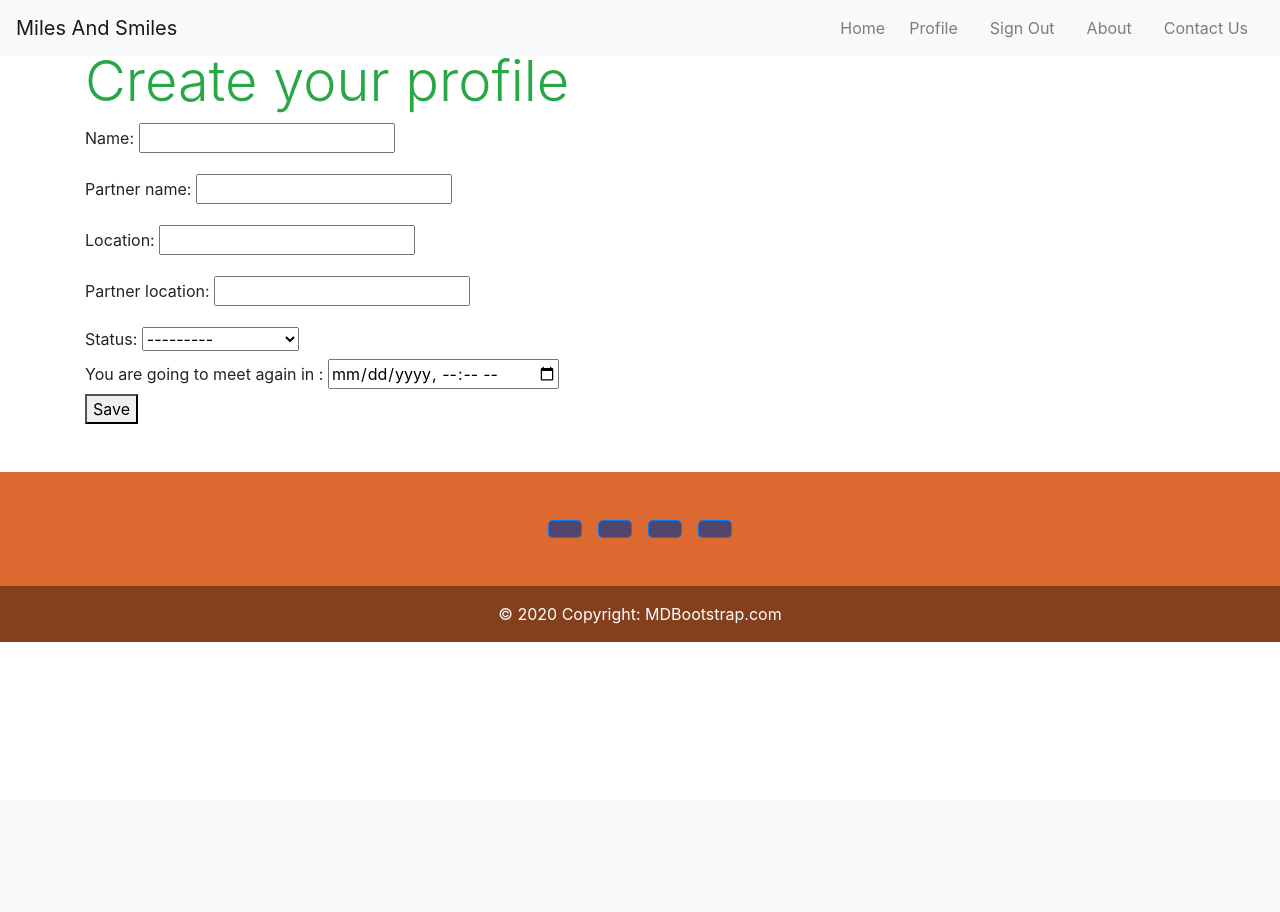
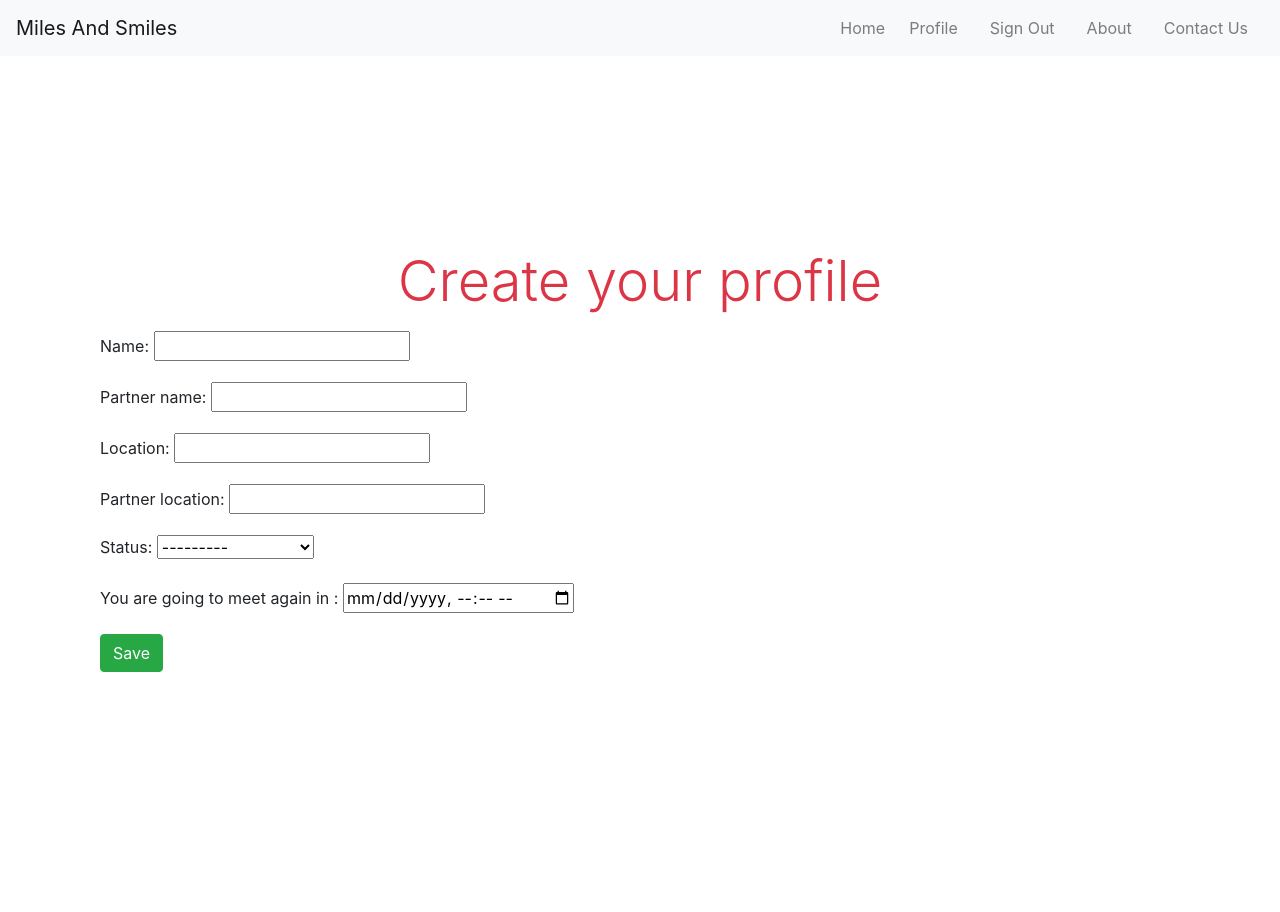
Before and after one commit to VCGithubCode/the-love-bugs, a Django app: page /profile/ in a window 1280 px wide. Shown: the top 912 px of the page. Before the commit the page ends 642 px from the top, so only its background shows below. Run offline with Django 3.2, Linux system fonts and the light colour scheme; the visitor is signed in with stand-in values (Sample User, id 1); some libraries are stand-ins or nearby versions.

Commit message:
fixed profile form bssic bootstreap

```diff
--- a/home/static/home/css/about_contact.css
+++ b/home/static/home/css/about_contact.css
@@ -6,10 +6,7 @@ body {
     flex-direction: column;
   }
 
-.contact-form {
-    margin-bottom: 250px;
-    padding-top: 200px;
-}
+
 /* .move-card-down {
     margin-top: 50px;
 }
--- a/home/static/home/css/profiie.css
+++ b/home/static/home/css/profile.css
@@ -4,3 +4,8 @@ body {
     display: flex;
     flex-direction: column;
   }
+
+  .contact-form {
+    margin-bottom: 260px;
+    padding-top: 200px;
+}
--- a/home/static/home/css/profile_view.css
+++ b/home/static/home/css/profile_view.css
@@ -1,3 +1,4 @@
+
 body {
   min-height: 100vh; /* Ensure the body takes up at least the full height of the viewport */
   margin: 0; /* Remove default margin */
--- a/home/templates/home/profile.html
+++ b/home/templates/home/profile.html
@@ -13,34 +13,37 @@
 {% endblock %}
 
 {% block content %}
-
-<h1 class="display-4 text-success"> Create your profile </h1>
-<form method="post">
+<div class="container contact-form">
+  <h1 class="display-4 text-danger text-center"> Create your profile </h1>
+  <form method="post" class="mt-3">
     {% csrf_token %}
     <div class="form-group">
-    <label for="name_one">Name:</label>
+      <label for="name_one" class="form-label">Name:</label>
       {{ form.name_one }}
     </div>
     <div class="form-group">
-    <label for="name_two">Partner name:</label>
+      <label for="name_two" class="form-label">Partner name:</label>
       {{ form.name_two }}
     </div>
     <div class="form-group">
-    <label for="location_one">Location:</label>
+      <label for="location_one" class="form-label">Location:</label>
       {{ form.location_one }}
     </div>
     <div class="form-group">
-    <label for="location_two">Partner location:</label>
+      <label for="location_two" class="form-label">Partner location:</label>
       {{ form.location_two }}
     </div>
-  <div>
-    <label for="status">Status:</label>
+    <div class="form-group">
+      <label for="status" class="form-label">Status:</label>
       {{ form.status }}
     </div>
-  <div>
-    <label for="datetime_field">You are going to meet again in :</label>
+    <div class="form-group">
+      <label for="datetime_field" class="form-label">You are going to meet again in :</label>
       {{ form.datetime_field }}
     </div>
-  <button type="submit">Save</button>
+    <button type="submit" class="btn btn-success">Save</button>
   </form>
+</div>
+
+
 {% endblock %}
```
Lines whose indentation alone changed are shown as unchanged.
